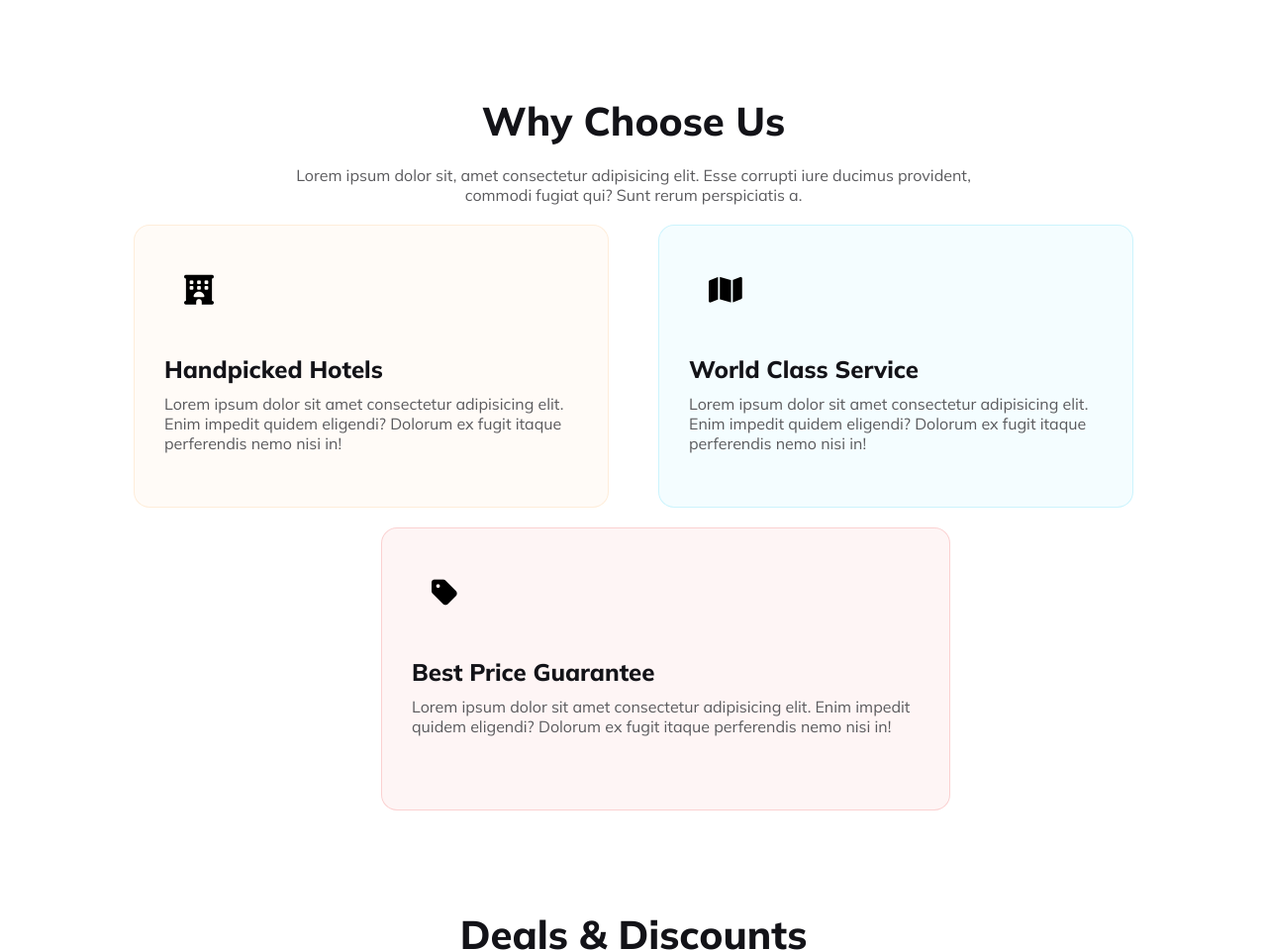
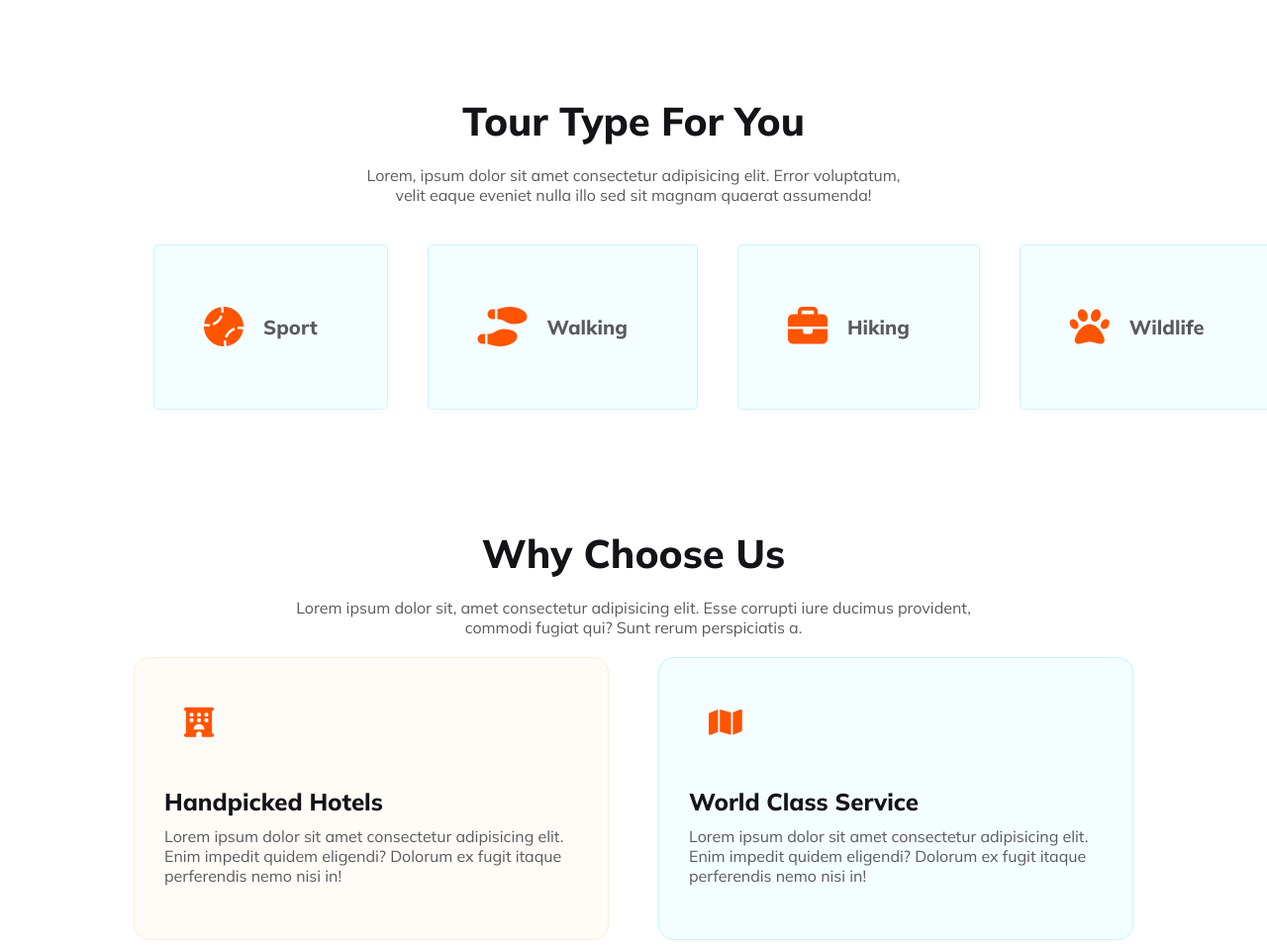
Before and after one commit to devDhrubo/exploring-earth, a plain HTML site: page index.html in a window 1280 px wide. Shown: the part 2303-3263 px from the top of the page at 99% size. Drawn offline with Linux system fonts and the light colour scheme.

Commit message:
Added Tour Type Section

```diff
--- a/index.html
+++ b/index.html
@@ -114,6 +114,29 @@
          <div class="child"><img src="./Images/Rectangle 11.png" alt="" /></div>
          <div class="child"><img src="./Images/Rectangle 10.png" alt="" /></div>
         </div>
+        </div>
+      </section>
+
+      <section class="tour-type">
+        <h2>Tour Type For You </h2>
+        <p>Lorem, ipsum dolor sit amet consectetur adipisicing elit. Error voluptatum, <br> velit eaque eveniet nulla illo sed sit magnam quaerat assumenda!</p>
+        <div class="type-content">
+          <div class="types">
+            <i class="fa-solid fa-baseball"></i>
+            <p>Sport</p>
+          </div>
+          <div class="types">
+            <i class="fa-solid fa-shoe-prints"></i>
+            <p>Walking</p>
+          </div>
+          <div class="types">
+            <i class="fa-solid fa-briefcase"></i>
+            <p>Hiking</p>
+          </div>
+          <div class="types">
+            <i class="fa-solid fa-paw"></i>
+            <p>Wildlife</p>
+          </div>
         </div>
       </section>
 
--- a/styles/responsive.css
+++ b/styles/responsive.css
@@ -169,6 +169,9 @@
   .newsletter img{
     margin-left: 20px;
   }
+  .newsletter input{
+    width: 90%;
+  }
   .discount{
     margin-left: -125px;
   }
--- a/styles/style.css
+++ b/styles/style.css
@@ -182,6 +182,46 @@ nav ul li a {
   gap: 15px;
   margin-top: 10px;
 }
+.tour-type{
+  max-width: 1170px;
+  padding: 0 135px;
+}
+.tour-type h2{
+  font-size: 40px;
+  color: #131318;
+  font-weight: 800;
+  text-align: center;
+  margin-top: 100px;
+}
+.tour-type p{
+  text-align: center;
+  font-size: 16px;
+  color: var(--secondary-color);
+  font-weight: 400;
+  margin: 20px;
+}
+.type-content{
+  display: flex;
+  justify-content: space-around;
+  align-items: center;
+}
+.types{
+  border: 1px solid rgba(41, 206, 246, 0.2);
+  background: rgba(41, 206, 246, 0.05);
+  padding: 50px;
+  margin: 20px;
+  display: flex;
+  align-items: center;
+  border-radius: 5px;
+}
+.types i{
+  font-size: 40px;
+  color: var(--primary-color);
+}
+.types p{
+  font-size: 20px;
+  font-weight: 800;
+}
 .choose {
   max-width: 1170px;
   padding: 0 135px;
@@ -215,6 +255,7 @@ nav ul li a {
 .card-1 i {
   font-size: 30px;
   padding: 50px;
+  color: var(--primary-color);
 }
 .card-1 h2 {
   color: #131318;
@@ -239,6 +280,7 @@ nav ul li a {
 .card-2 i {
   font-size: 30px;
   padding: 50px;
+  color: var(--primary-color);
 }
 .card-2 h2 {
   color: #131318;
@@ -265,6 +307,7 @@ nav ul li a {
 .card-single i {
   font-size: 30px;
   padding: 50px;
+  color: var(--primary-color);
 }
 .card-single h2 {
   color: #131318;
```
